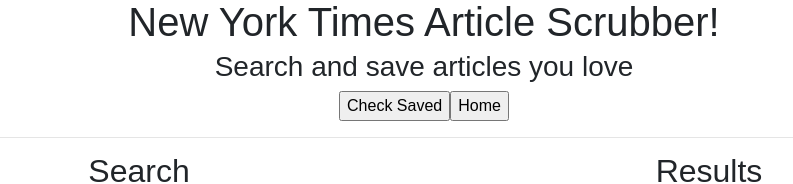
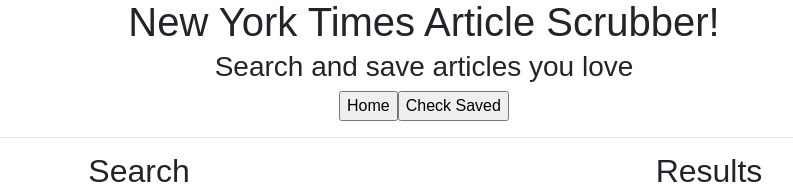
Before and after one commit to ashishdommety/nyt-mern, a React (Create React App) app in the folder client/: page / in a window 1280 px wide. Shown: the top 184 px of the page, without its empty margins (216-1009 px from the left). Built offline with nearby package versions, Linux system fonts and the light colour scheme.

Commit message:
add hyperlink buttons to change route

```diff
--- a/client/src/components/Header/Header.js
+++ b/client/src/components/Header/Header.js
@@ -1,13 +1,27 @@
 import React, {Component} from 'react';
 
 class Header extends Component{
+  constructor(){
+    super();
+    this.state = {
+
+    }
+    this.gotoSaved = this.gotoSaved.bind(this);
+    this.gotoHome = this.gotoHome.bind(this);
+  }
+  gotoSaved = () => {
+    window.location.pathname = "/saved";
+  }
+  gotoHome = () => {
+    window.location.pathname = "/"
+  }
   render(){
     return(
       <div>
         <h1>New York Times Article Scrubber!</h1>
         <h3> Search and save articles you love </h3>
-        <button>Check Saved</button>
-        <button>Home</button>
+        <button onClick={this.gotoHome}>Home</button>
+        <button onClick={this.gotoSaved}>Check Saved</button>
       </div>
     );
   }
```
